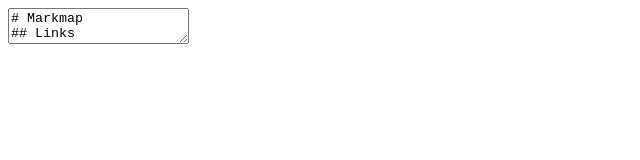
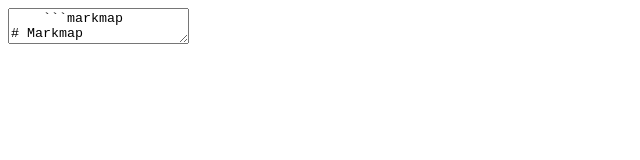
Before and after one commit to gascarafael/prueba, a plain HTML site: page index.html in a window 1280 px wide. Shown: the whole page, without its empty margins (0-640 px from the left). Drawn offline with Linux system fonts and the light colour scheme.

Commit message:
Update index.html

````diff
--- a/index.html
+++ b/index.html
@@ -6,6 +6,7 @@
 </head>
 <body>
   <textarea id="markmap">
+    ```markmap
 # Markmap
 ## Links
 
````
